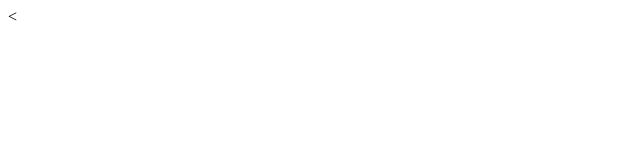
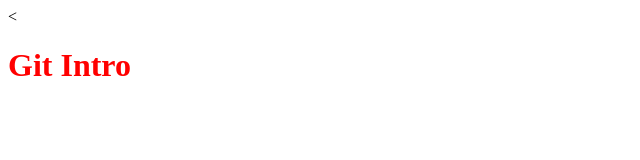
Before and after one commit to cherkesky/git-intro, a plain HTML site: page index.html in a window 1280 px wide. Shown: the whole page, without its empty margins (0-640 px from the left). Drawn offline with Linux system fonts and the light colour scheme.

Commit message:
added h1

```diff
--- a/index.html
+++ b/index.html
@@ -8,6 +8,6 @@
   <title>Document</title>
 </head>
 <body>
-
+  <h1>Git Intro</h1>
 </body>
 </html>
```
